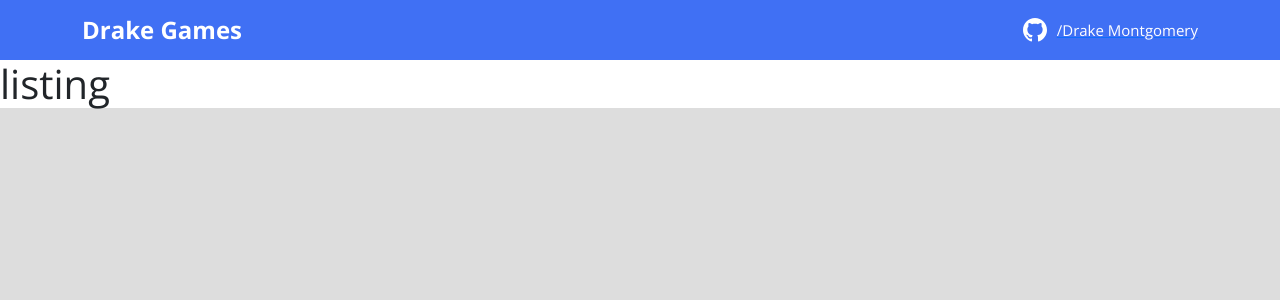
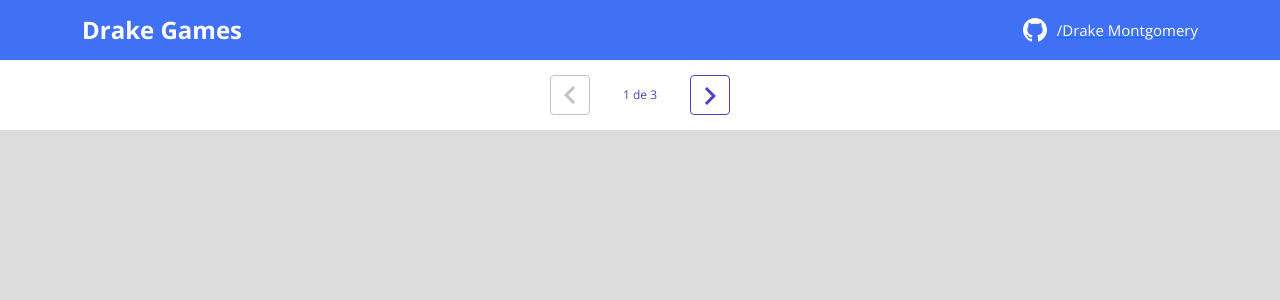
Before and after one commit to Drake-Montgomery/dsmovie, a React (Create React App) app in the folder frontend/: page / in a window 1280 px wide. Shown: the top 300 px of the page. Built offline with nearby package versions, Linux system fonts and the light colour scheme.

Commit message:
Pagination layout

```diff
--- a/frontend/src/Pages/Listing/Listing.jsx
+++ b/frontend/src/Pages/Listing/Listing.jsx
@@ -1,12 +1,11 @@
 // import GameCard from "components/GameCard";
-// import Pagination from "components/Pagination";
+import Pagination from "components/Pagination";
 
 function Listing() {
     return (
         <>
-        <h1>listing</h1>
-            {/* <Pagination />
-            <div className="container">
+            <Pagination />
+           {/* <div className="container">
                 <div className="row">
                     <div className="col-sm-6 col-lg-4 col-xl-3 mb-3">
                         <GameCard />
--- /dev/null
+++ b/frontend/src/components/Pagination/index.tsx
@@ -0,0 +1,20 @@
+import {ReactComponent as Arrow } from 'assets/img/Arrow.svg';
+import './styles.css'
+
+function Pagination() {
+    return (
+        <div className="dsmovie-pagination-container" >
+            <div className="dsmovie-pagination-box">
+                <button className="dsmovie-pagination-button" disabled={true}>
+                    <Arrow />
+                </button>
+                <p>{`${1} de ${3}`}</p>
+                <button className="dsmovie-pagination-button" disabled={false}>
+                    <Arrow className="dsmovie-flip-horizontal" />
+                </button>
+            </div>
+        </div>
+    );
+}
+
+export default Pagination;
--- /dev/null
+++ b/frontend/src/components/Pagination/styles.css
@@ -0,0 +1,53 @@
+.dsmovie-pagination-container {
+    padding: 15px 0;
+    display: flex;
+    justify-content: center;
+    align-items: center;
+}
+
+.dsmovie-pagination-box {
+    width: 180px;
+    display: flex;
+    justify-content: space-between;
+    align-items: center;
+}
+
+.dsmovie-pagination-box form {
+    width: 100%;
+    display: flex;
+}
+
+.dsmovie-pagination-button {
+    height: 40px;
+    width: 40px;
+    border-radius: 4px;
+    background-color: #fff;
+    display: flex;
+    justify-content: center;
+    align-items: center;
+    border: 1px solid var(--color-primary);
+    cursor: pointer;
+}
+
+.dsmovie-pagination-button svg {
+    filter: brightness(0) saturate(100%) invert(26%) sepia(19%) saturate(7395%) hue-rotate(234deg) brightness(89%) contrast(92%);
+}
+
+.dsmovie-pagination-button:disabled{
+    border: 1px solid #c2c2c2;
+    cursor: unset;
+}
+
+.dsmovie-pagination-button:disabled svg {
+    filter: none;
+}
+
+.dsmovie-pagination-container p {
+    margin: 0;
+    font-size: 12px;
+    color: var(--color-primary);
+}
+
+.dsmovie-flip-horizontal {
+    transform: rotate(180deg);
+}
```
